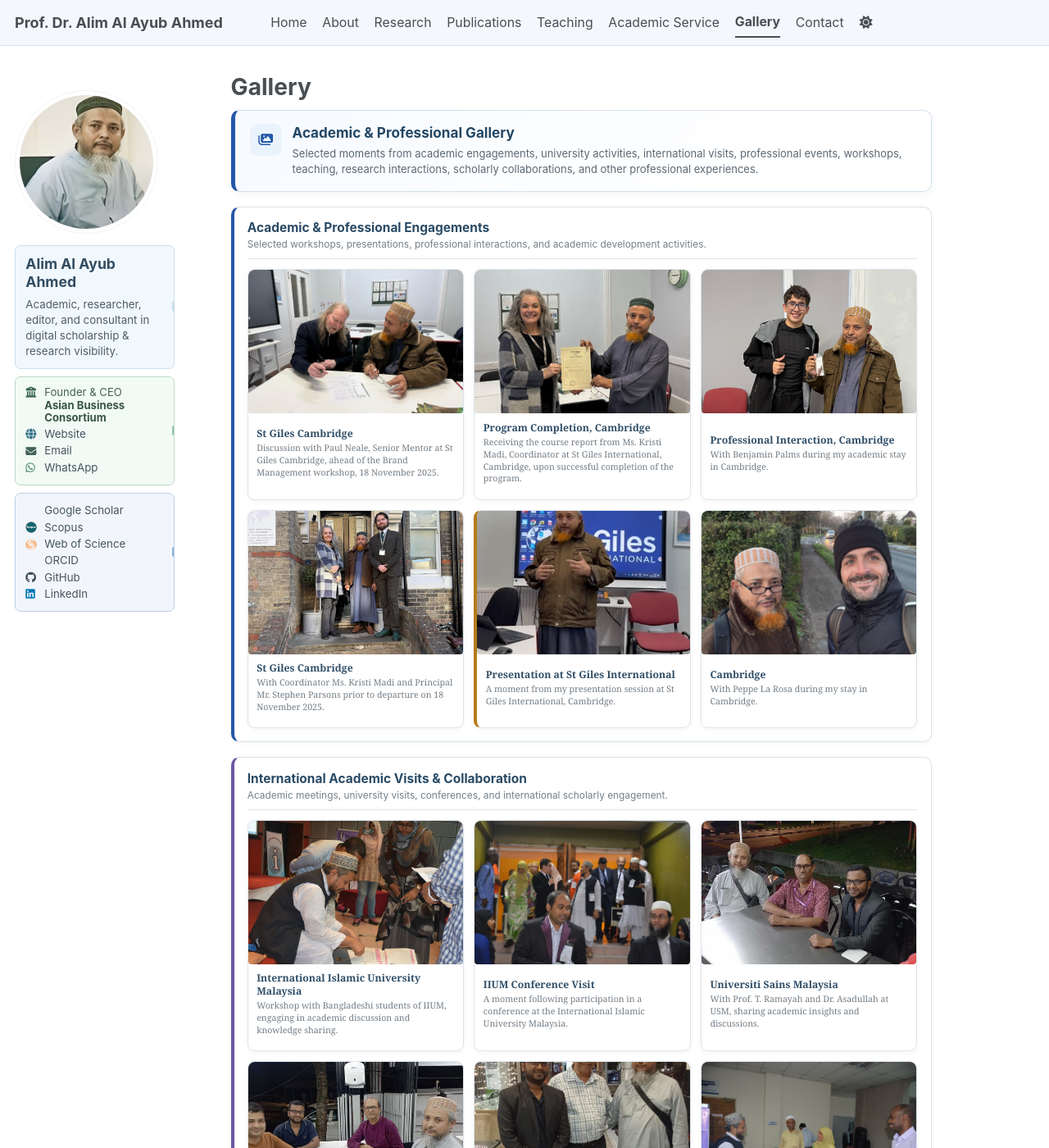
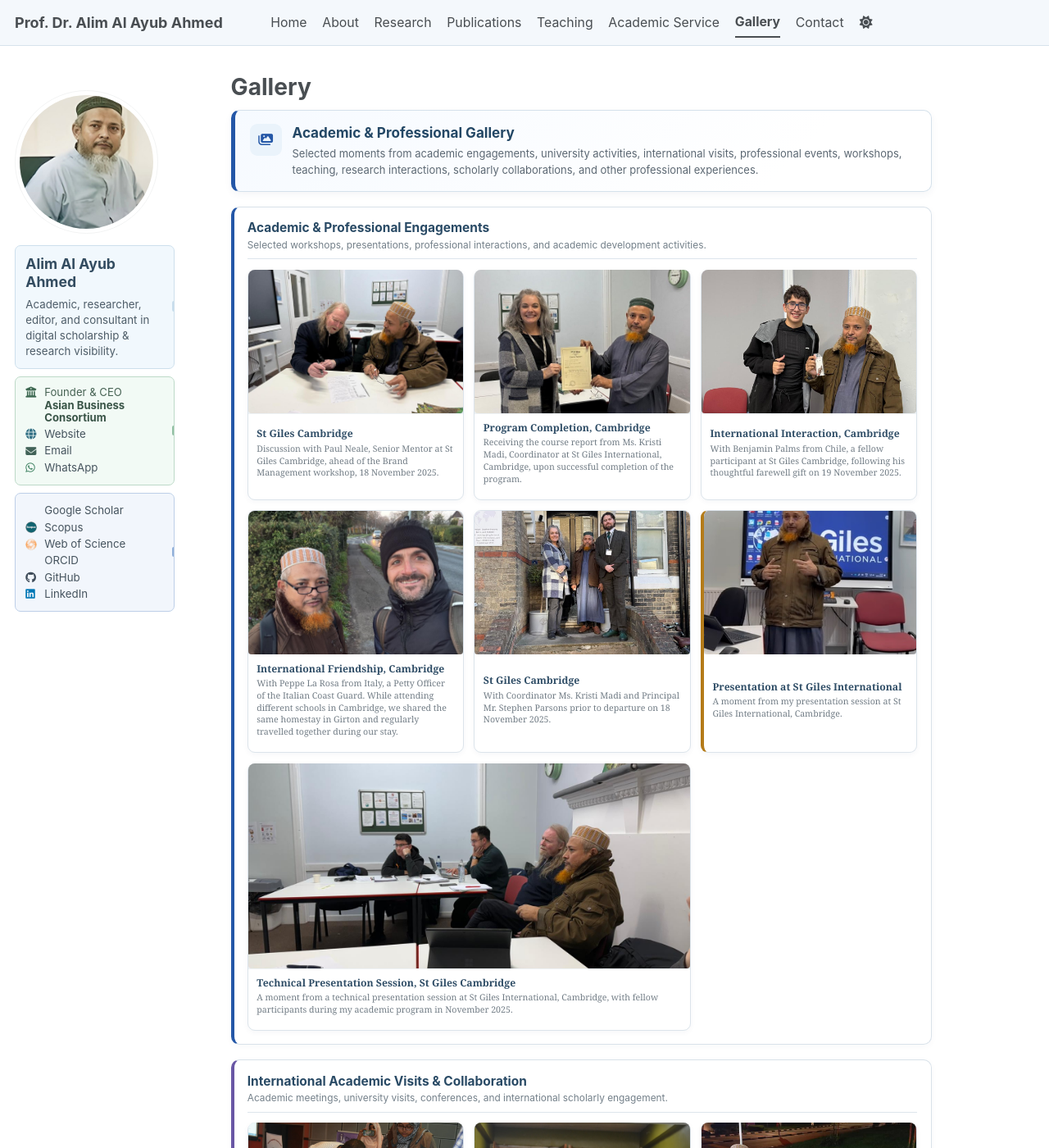
Before and after one commit to alimalayubahmed/alimalayubahmed.github.io, a Jekyll site: the page built from _pages/gallery.html, in a window 1280 px wide and 1400 px high. Shown: the whole window at 82% size. Built offline with Jekyll 4.4.1, drawn with Linux system fonts in a browser that asks for light colours; a style sheet for code colours, icons or effects is not loaded; some of the changed text lies outside the part shown.

Commit message:
page update

```diff
--- a/_pages/gallery.html
+++ b/_pages/gallery.html
@@ -14,24 +14,19 @@ author_profile: true
        ===================================================== -->
 
   <section class="gallery-intro">
-
     <div class="gallery-intro-icon">
       <i class="fas fa-images" aria-hidden="true"></i>
     </div>
 
     <div class="gallery-intro-content">
-
       <h2>Academic &amp; Professional Gallery</h2>
-
       <p>
         Selected moments from academic engagements, university activities,
         international visits, professional events, workshops, teaching,
         research interactions, scholarly collaborations, and other
         professional experiences.
       </p>
-
     </div>
-
   </section>
 
 
@@ -51,11 +46,8 @@ author_profile: true
 
     <div class="gallery-grid">
 
-
-      <!-- 01 - St Giles Paul Neale -->
-
+      <!-- 01 -->
       <figure class="gallery-card">
-
         <button
           class="gallery-image-button"
           type="button"
@@ -76,14 +68,11 @@ author_profile: true
             ahead of the Brand Management workshop, 18 November 2025.
           </span>
         </figcaption>
-
       </figure>
 
 
-      <!-- 13 - St Giles Course Completion -->
-
+      <!-- 13 -->
       <figure class="gallery-card">
-
         <button
           class="gallery-image-button"
           type="button"
@@ -105,41 +94,62 @@ author_profile: true
             of the program.
           </span>
         </figcaption>
-
       </figure>
 
 
-      <!-- 16 - St Giles Benjamin Palms -->
-
+      <!-- 16 - Benjamin Palms -->
       <figure class="gallery-card">
-
         <button
           class="gallery-image-button"
           type="button"
           data-full="{{ '/assets/images/gallery/16-st-giles-benjamin-palms.jpg' | relative_url }}"
-          data-caption="Professional interaction with Benjamin Palms during my academic stay in Cambridge."
+          data-caption="With Benjamin Palms from Chile, a fellow participant at St Giles Cambridge, following his thoughtful farewell gift on 19 November 2025."
         >
           <img
             src="{{ '/assets/images/gallery/16-st-giles-benjamin-palms.jpg' | relative_url }}"
-            alt="Professional interaction with Benjamin Palms in Cambridge"
+            alt="With Benjamin Palms from Chile at St Giles Cambridge"
             loading="lazy"
           >
         </button>
 
         <figcaption>
-          <strong>Professional Interaction, Cambridge</strong>
+          <strong>International Interaction, Cambridge</strong>
           <span>
-            With Benjamin Palms during my academic stay in Cambridge.
+            With Benjamin Palms from Chile, a fellow participant at St Giles
+            Cambridge, following his thoughtful farewell gift on 19 November 2025.
           </span>
         </figcaption>
-
       </figure>
 
 
-      <!-- 19 - St Giles Coordinator and Principal -->
+      <!-- 17 - Peppe La Rosa -->
+      <figure class="gallery-card">
+        <button
+          class="gallery-image-button"
+          type="button"
+          data-full="{{ '/assets/images/gallery/17-cambridge-peppe-la-rosa.jpg' | relative_url }}"
+          data-caption="With Peppe La Rosa from Italy, a Petty Officer of the Italian Coast Guard. While attending different schools in Cambridge, we shared the same homestay in Girton and regularly travelled together during our stay."
+        >
+          <img
+            src="{{ '/assets/images/gallery/17-cambridge-peppe-la-rosa.jpg' | relative_url }}"
+            alt="With Peppe La Rosa from Italy during stay in Cambridge"
+            loading="lazy"
+          >
+        </button>
 
+        <figcaption>
+          <strong>International Friendship, Cambridge</strong>
+          <span>
+            With Peppe La Rosa from Italy, a Petty Officer of the Italian Coast
+            Guard. While attending different schools in Cambridge, we shared the
+            same homestay in Girton and regularly travelled together during our stay.
+          </span>
+        </figcaption>
+      </figure>
+
+
+      <!-- 19 -->
       <figure class="gallery-card">
-
         <button
           class="gallery-image-button"
           type="button"
@@ -160,14 +170,11 @@ author_profile: true
             prior to departure on 18 November 2025.
           </span>
         </figcaption>
-
       </figure>
 
 
-      <!-- 20 - St Giles Presentation -->
-
+      <!-- 20 -->
       <figure class="gallery-card gallery-card-featured">
-
         <button
           class="gallery-image-button"
           type="button"
@@ -188,38 +195,35 @@ author_profile: true
             Cambridge.
           </span>
         </figcaption>
-
       </figure>
 
 
-      <!-- 17 - Cambridge Peppe La Rosa -->
-
-      <figure class="gallery-card">
-
+      <!-- 22 - NEW -->
+      <figure class="gallery-card gallery-card-wide">
         <button
           class="gallery-image-button"
           type="button"
-          data-full="{{ '/assets/images/gallery/17-cambridge-peppe-la-rosa.jpg' | relative_url }}"
-          data-caption="With Peppe La Rosa during my stay in Cambridge."
+          data-full="{{ '/assets/images/gallery/22-st-giles-technical-presentation-session.png' | relative_url }}"
+          data-caption="A moment from a technical presentation session at St Giles International, Cambridge, with fellow participants during my academic program in November 2025."
         >
           <img
-            src="{{ '/assets/images/gallery/17-cambridge-peppe-la-rosa.jpg' | relative_url }}"
-            alt="With Peppe La Rosa in Cambridge"
+            src="{{ '/assets/images/gallery/22-st-giles-technical-presentation-session.png' | relative_url }}"
+            alt="Technical presentation session at St Giles International Cambridge"
             loading="lazy"
           >
         </button>
 
         <figcaption>
-          <strong>Cambridge</strong>
+          <strong>Technical Presentation Session, St Giles Cambridge</strong>
           <span>
-            With Peppe La Rosa during my stay in Cambridge.
+            A moment from a technical presentation session at St Giles International,
+            Cambridge, with fellow participants during my academic program in
+            November 2025.
           </span>
         </figcaption>
-
       </figure>
 
     </div>
-
   </section>
 
 
@@ -239,11 +243,8 @@ author_profile: true
 
     <div class="gallery-grid">
 
-
-      <!-- 07 - IIUM Student Workshop -->
-
+      <!-- 07 -->
       <figure class="gallery-card">
-
         <button
           class="gallery-image-button"
           type="button"
@@ -264,14 +265,11 @@ author_profile: true
             discussion and knowledge sharing.
           </span>
         </figcaption>
-
       </figure>
 
 
-      <!-- 08 - IIUM Conference -->
-
+      <!-- 08 -->
       <figure class="gallery-card">
-
         <button
           class="gallery-image-button"
           type="button"
@@ -292,14 +290,11 @@ author_profile: true
             International Islamic University Malaysia.
           </span>
         </figcaption>
-
       </figure>
 
 
-      <!-- 10 - USM Prof Ramayah -->
-
+      <!-- 10 -->
       <figure class="gallery-card">
-
         <button
           class="gallery-image-button"
           type="button"
@@ -320,14 +315,11 @@ author_profile: true
             academic insights and discussions.
           </span>
         </figcaption>
-
       </figure>
 
 
-      <!-- 11 - Prof Ahsanul Haque -->
-
+      <!-- 11 -->
       <figure class="gallery-card">
-
         <button
           class="gallery-image-button"
           type="button"
@@ -347,14 +339,11 @@ author_profile: true
             With Prof. A.K.M. Ahsanul Haque in Gombak, Malaysia.
           </span>
         </figcaption>
-
       </figure>
 
 
-      <!-- 14 - IIUM Prof Dzuljastri -->
-
+      <!-- 14 -->
       <figure class="gallery-card">
-
         <button
           class="gallery-image-button"
           type="button"
@@ -375,14 +364,11 @@ author_profile: true
             International Islamic University Malaysia.
           </span>
         </figcaption>
-
       </figure>
 
 
-      <!-- 15 - UM Prof Asma -->
-
+      <!-- 15 -->
       <figure class="gallery-card">
-
         <button
           class="gallery-image-button"
           type="button"
@@ -403,14 +389,11 @@ author_profile: true
             academic ideas and insights.
           </span>
         </figcaption>
-
       </figure>
 
 
-      <!-- 18 - University of Portsmouth -->
-
+      <!-- 18 - JPEG -->
       <figure class="gallery-card gallery-card-featured">
-
         <button
           class="gallery-image-button"
           type="button"
@@ -431,11 +414,9 @@ author_profile: true
             Research Fellow Mr. Mohammad Shakil.
           </span>
         </figcaption>
-
       </figure>
 
     </div>
-
   </section>
 
 
@@ -455,11 +436,8 @@ author_profile: true
 
     <div class="gallery-grid">
 
-
-      <!-- 03 - FIU Faculty Meeting -->
-
+      <!-- 03 -->
       <figure class="gallery-card gallery-card-wide">
-
         <button
           class="gallery-image-button"
           type="button"
@@ -479,14 +457,11 @@ author_profile: true
             Faculty meeting with the Vice-Chancellor and faculty colleagues.
           </span>
         </figcaption>
-
       </figure>
 
 
-      <!-- 04 - FIU Business Website Trial -->
-
+      <!-- 04 -->
       <figure class="gallery-card">
-
         <button
           class="gallery-image-button"
           type="button"
@@ -507,14 +482,36 @@ author_profile: true
             website.
           </span>
         </figcaption>
-
       </figure>
 
 
-      <!-- 09 - JJU President -->
+      <!-- 23 - NEW PNG -->
+      <figure class="gallery-card">
+        <button
+          class="gallery-image-button"
+          type="button"
+          data-full="{{ '/assets/images/gallery/23-fiu-banani-office.png' | relative_url }}"
+          data-caption="At my office at Fareast International University, Banani, Dhaka, during my tenure as Dean of the Faculty of Business."
+        >
+          <img
+            src="{{ '/assets/images/gallery/23-fiu-banani-office.png' | relative_url }}"
+            alt="At office at Fareast International University Banani Dhaka"
+            loading="lazy"
+          >
+        </button>
 
+        <figcaption>
+          <strong>Faculty of Business, Fareast International University</strong>
+          <span>
+            At my office at Fareast International University, Banani, Dhaka,
+            during my tenure as Dean of the Faculty of Business.
+          </span>
+        </figcaption>
+      </figure>
+
+
+      <!-- 09 -->
       <figure class="gallery-card gallery-card-wide">
-
         <button
           class="gallery-image-button"
           type="button"
@@ -535,14 +532,11 @@ author_profile: true
             faculty members at the university's International Hotel.
           </span>
         </figcaption>
-
       </figure>
 
 
-      <!-- 12 - JJU Graduating Students -->
-
+      <!-- 12 -->
       <figure class="gallery-card gallery-card-wide">
-
         <button
           class="gallery-image-button"
           type="button"
@@ -563,11 +557,9 @@ author_profile: true
             Jiujiang University.
           </span>
         </figcaption>
-
       </figure>
 
     </div>
-
   </section>
 
 
@@ -587,11 +579,8 @@ author_profile: true
 
     <div class="gallery-grid">
 
-
-      <!-- 02 - AB Bank -->
-
+      <!-- 02 -->
       <figure class="gallery-card gallery-card-featured">
-
         <button
           class="gallery-image-button"
           type="button"
@@ -612,14 +601,11 @@ author_profile: true
             Appreciation event on 24 February 2025.
           </span>
         </figcaption>
-
       </figure>
 
 
-      <!-- 05 - Exabytes Workshop Classroom -->
-
+      <!-- 05 -->
       <figure class="gallery-card">
-
         <button
           class="gallery-image-button"
           type="button"
@@ -640,14 +626,11 @@ author_profile: true
             by Exabytes.
           </span>
         </figcaption>
-
       </figure>
 
 
-      <!-- 06 - Exabytes Workshop Session -->
-
+      <!-- 06 -->
       <figure class="gallery-card">
-
         <button
           class="gallery-image-button"
           type="button"
@@ -667,11 +650,9 @@ author_profile: true
             A session from a professional workshop organized by Exabytes.
           </span>
         </figcaption>
-
       </figure>
 
     </div>
-
   </section>
 
 
@@ -691,11 +672,8 @@ author_profile: true
 
     <div class="gallery-grid">
 
-
-      <!-- 21 - Guangzhou Huaisheng Mosque -->
-
+      <!-- 21 - JPEG -->
       <figure class="gallery-card">
-
         <button
           class="gallery-image-button"
           type="button"
@@ -715,11 +693,9 @@ author_profile: true
             Visit to the historic Huaisheng Mosque in Guangzhou.
           </span>
         </figcaption>
-
       </figure>
 
     </div>
-
   </section>
 
 
@@ -728,7 +704,6 @@ author_profile: true
        ===================================================== -->
 
   <div class="gallery-note">
-
     <i class="fas fa-camera" aria-hidden="true"></i>
 
     <p>
@@ -736,7 +711,6 @@ author_profile: true
       and institutional moments. Additional photographs may be added
       periodically as the collection develops.
     </p>
-
   </div>
 
 </div>
@@ -798,7 +772,6 @@ document.addEventListener("DOMContentLoaded", function () {
   let lastFocusedElement = null;
 
   function openLightbox(button) {
-
     const image = button.getAttribute("data-full");
     const caption = button.getAttribute("data-caption") || "";
 
@@ -816,9 +789,7 @@ document.addEventListener("DOMContentLoaded", function () {
     closeButton.focus();
   }
 
-
   function closeLightbox() {
-
     lightbox.classList.remove("is-open");
     lightbox.setAttribute("aria-hidden", "true");
 
@@ -833,39 +804,29 @@ document.addEventListener("DOMContentLoaded", function () {
     }
   }
 
-
   imageButtons.forEach(function (button) {
-
     button.addEventListener("click", function () {
       openLightbox(button);
     });
-
   });
-
 
   closeButton.addEventListener("click", function () {
     closeLightbox();
   });
 
-
   lightbox.addEventListener("click", function (event) {
-
     if (event.target === lightbox) {
       closeLightbox();
     }
-
   });
 
-
   document.addEventListener("keydown", function (event) {
-
     if (
       event.key === "Escape" &&
       lightbox.classList.contains("is-open")
     ) {
       closeLightbox();
     }
-
   });
 
 });
```
Also changed, not shown: assets/images/gallery/22-st-giles-technical-presentation-session.png (added), assets/images/gallery/23-fiu-banani-office.png (added).
